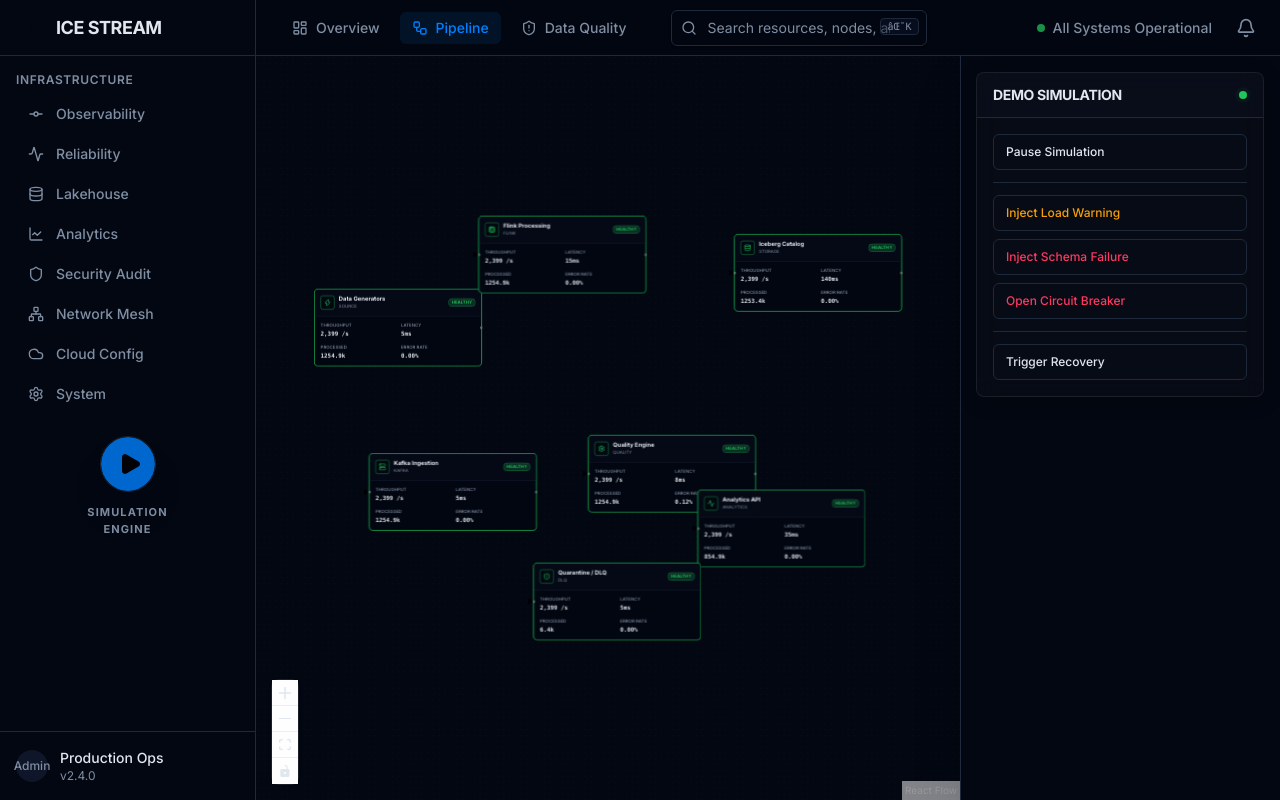
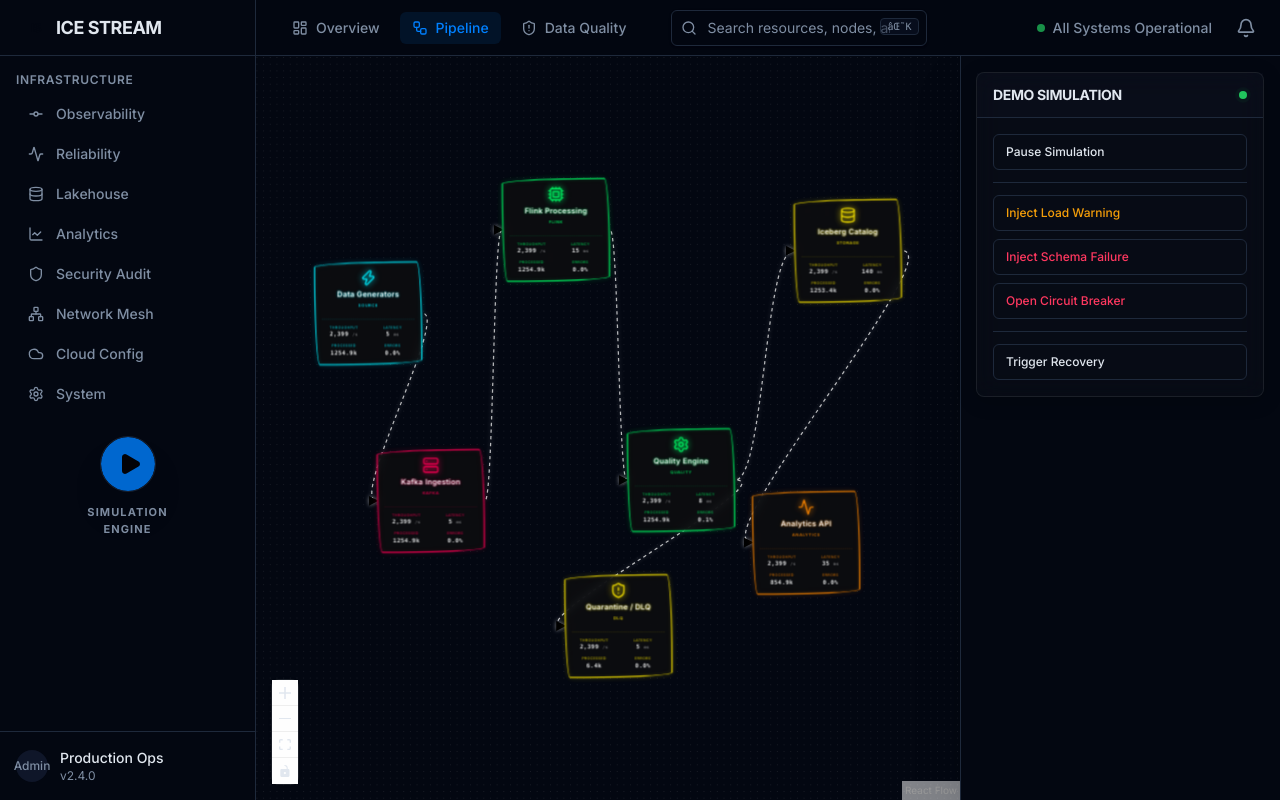
Before and after one commit to sanika-mankar/Ice-stream-lakehouse-observability, a React (Vite) app in the folder frontend/: page /pipeline in a window 1280 px wide. Built offline with nearby package versions, Linux system fonts and the light colour scheme.

Commit message:
refactor(pipeline): update node styles to neon aesthetic

```diff
--- a/frontend/src/components/pipeline/CustomEdge.tsx
+++ b/frontend/src/components/pipeline/CustomEdge.tsx
@@ -43,11 +43,12 @@
         markerEnd={`url(#arrow-${edgeState})`}
         style={{
           ...style,
-          strokeWidth: 2,
-          stroke: isFlowing ? strokeColor : 'hsl(var(--border))',
-          strokeDasharray: isFlowing ? '5 5' : '0',
+          strokeWidth: 3,
+          stroke: isFlowing ? 'rgba(255,255,255,0.7)' : 'rgba(255,255,255,0.2)',
+          strokeDasharray: isFlowing ? '8 8' : '0',
           animation: isFlowing ? `dashdraw ${animationSpeed} linear infinite` : 'none',
           opacity: edgeState === 'CIRCUIT_BREAKER_OPEN' ? 0.3 : 1,
+          filter: 'drop-shadow(0 0 5px rgba(255,255,255,0.5))',
         }}
         className="react-flow__edge-path transition-all duration-300"
       />
@@ -55,7 +56,7 @@
       {/* Invisible thicker edge for easier clicking/hovering */}
       <BaseEdge
         path={edgePath}
-        style={{ strokeWidth: 20, stroke: 'transparent' }}
+        style={{ strokeWidth: 24, stroke: 'transparent' }}
         className="react-flow__edge-interaction"
       />
 
--- a/frontend/src/components/pipeline/CustomNode.tsx
+++ b/frontend/src/components/pipeline/CustomNode.tsx
@@ -7,63 +7,70 @@
 
 export function CustomNode({ data, selected }: NodeProps<Node<PipelineNodeData>>) {
   const Icon = getIcon(data.type);
+  const theme = getThemeColor(data.type);
 
-  const isHealthy = data.status === 'HEALTHY' || data.status === 'RECOVERING';
+  const isCritical = data.status === 'CRITICAL' || data.status === 'QUARANTINED' || data.status === 'CIRCUIT_BREAKER_OPEN';
   const isWarning = data.status === 'WARNING' || data.status === 'DEGRADED';
-  const isCritical = data.status === 'CRITICAL' || data.status === 'QUARANTINED' || data.status === 'CIRCUIT_BREAKER_OPEN';
 
-  const borderColor = isHealthy ? 'border-status-healthy'
-    : isWarning ? 'border-status-warning'
-    : isCritical ? 'border-status-critical'
-    : 'border-border';
-
-  const glowColor = isHealthy ? 'shadow-[0_0_15px_rgba(34,197,94,0.3)]'
-    : isWarning ? 'shadow-[0_0_15px_rgba(234,179,8,0.3)]'
-    : isCritical ? 'shadow-[0_0_15px_rgba(239,68,68,0.3)]'
-    : '';
+  // Wavy, hand-drawn border radius
+  const handDrawnBorder = {
+    borderRadius: '255px 15px 225px 15px/15px 225px 15px 255px',
+  };
 
   return (
-    <div className={cn(
-      "w-[460px] rounded-xl border-2 bg-card/90 backdrop-blur transition-all duration-300",
-      selected ? "ring-2 ring-primary ring-offset-2 ring-offset-background" : "",
-      borderColor,
-      isCritical ? 'animate-pulse' : '',
-      selected || isCritical || isWarning ? glowColor : ''
-    )}>
-      {/* Node Header */}
-      <div className="flex items-center justify-between p-4 border-b border-border bg-muted/20">
-        <div className="flex items-center gap-3">
-          <div className={cn("p-2 rounded-md bg-background border", borderColor)}>
-            <Icon className={cn("w-5 h-5",
-              isHealthy ? "text-status-healthy" : isWarning ? "text-status-warning" : "text-status-critical"
-            )} />
+    <div
+      className={cn(
+        "w-[260px] p-4 bg-[#111111]/80 backdrop-blur-sm border-[3px] transition-all duration-300 group flex flex-col gap-4",
+        isCritical ? 'animate-pulse' : '',
+        selected ? 'opacity-100 scale-105' : 'opacity-90'
+      )}
+      style={{
+        ...handDrawnBorder,
+        borderColor: theme.color,
+        boxShadow: `0 0 15px ${theme.color}33, inset 0 0 10px ${theme.color}22`,
+      }}
+    >
+      {/* Header section with Icon & Title */}
+      <div className="flex flex-col items-center justify-center gap-2 text-center relative z-10">
+        <Icon
+          className="w-10 h-10 transition-transform duration-300 group-hover:scale-110"
+          style={{ color: theme.color, filter: `drop-shadow(0 0 8px ${theme.color})` }}
+        />
+        <div>
+          <h3 className="font-semibold text-lg leading-tight tracking-wide" style={{ color: '#ffffff', textShadow: `0 0 5px ${theme.color}` }}>
+            {data.label}
+          </h3>
+          <span className="text-[10px] font-bold uppercase tracking-widest opacity-80" style={{ color: theme.color }}>
+            {data.type}
+          </span>
+        </div>
+
+        {/* Status indicator (if not healthy) */}
+        {(isCritical || isWarning) && (
+          <div className="absolute -top-6 -right-2">
+            <StatusBadge status={data.isCircuitOpen ? 'CIRCUIT_BREAKER_OPEN' : data.status} className="text-[9px] px-2 py-0.5" />
           </div>
-          <div>
-            <h3 className="font-bold text-base leading-none">{data.label}</h3>
-            <span className="text-xs text-muted-foreground uppercase">{data.type}</span>
-          </div>
-        </div>
-        <StatusBadge status={data.isCircuitOpen ? 'CIRCUIT_BREAKER_OPEN' : data.status} className="text-xs px-2 py-0.5" />
+        )}
       </div>
 
-      {/* Node Metrics */}
-      <div className="p-4 grid grid-cols-2 gap-4 text-sm">
-        <div className="flex flex-col">
-          <span className="text-muted-foreground mb-1 text-xs uppercase font-medium">Throughput</span>
-          <span className="font-semibold font-mono text-base">{data.metrics.throughput.toLocaleString()} /s</span>
+      {/* Metrics Section - styled as a simple grid */}
+      <div className="grid grid-cols-2 gap-3 mt-2 border-t border-dashed pt-3" style={{ borderColor: `${theme.color}66` }}>
+        <div className="flex flex-col items-center">
+          <span className="text-[9px] uppercase font-bold tracking-wider opacity-60" style={{ color: theme.color }}>Throughput</span>
+          <span className="font-mono text-sm font-bold text-white tracking-wider">{data.metrics.throughput.toLocaleString()} <span className="text-[10px] opacity-50">/s</span></span>
         </div>
-        <div className="flex flex-col">
-          <span className="text-muted-foreground mb-1 text-xs uppercase font-medium">Latency</span>
-          <span className="font-semibold font-mono text-base">{data.metrics.latency}ms</span>
+        <div className="flex flex-col items-center">
+          <span className="text-[9px] uppercase font-bold tracking-wider opacity-60" style={{ color: theme.color }}>Latency</span>
+          <span className="font-mono text-sm font-bold text-white tracking-wider">{data.metrics.latency} <span className="text-[10px] opacity-50">ms</span></span>
         </div>
-        <div className="flex flex-col">
-          <span className="text-muted-foreground mb-1 text-xs uppercase font-medium">Processed</span>
-          <span className="font-semibold font-mono text-base">{(data.metrics.processed / 1000).toFixed(1)}k</span>
+        <div className="flex flex-col items-center">
+          <span className="text-[9px] uppercase font-bold tracking-wider opacity-60" style={{ color: theme.color }}>Processed</span>
+          <span className="font-mono text-sm font-bold text-white tracking-wider">{(data.metrics.processed / 1000).toFixed(1)}k</span>
         </div>
-        <div className="flex flex-col">
-          <span className="text-muted-foreground mb-1 text-xs uppercase font-medium">Error Rate</span>
-          <span className={cn("font-semibold font-mono text-base", data.metrics.errorRate > 5 ? "text-status-critical" : "")}>
-            {data.metrics.errorRate.toFixed(2)}%
+        <div className="flex flex-col items-center">
+          <span className="text-[9px] uppercase font-bold tracking-wider opacity-60" style={{ color: theme.color }}>Errors</span>
+          <span className="font-mono text-sm font-bold text-white tracking-wider">
+            {data.metrics.errorRate.toFixed(1)}%
           </span>
         </div>
       </div>
@@ -73,18 +80,31 @@
         <Handle
           type="target"
           position={Position.Left}
-          className={cn("w-3 h-3 border-2 border-background", borderColor)}
+          className="w-1.5 h-1.5 opacity-0" // Hide default handles, CustomEdge will draw to it
         />
       )}
       {data.type !== 'analytics' && data.type !== 'dlq' && (
         <Handle
           type="source"
           position={Position.Right}
-          className={cn("w-3 h-3 border-2 border-background", borderColor)}
+          className="w-1.5 h-1.5 opacity-0"
         />
       )}
     </div>
   );
+}
+
+function getThemeColor(type: string): { name: string; color: string } {
+  switch (type) {
+    case 'source': return { name: 'collect', color: '#00f0ff' }; // Cyan
+    case 'kafka': return { name: 'ingest', color: '#ff0055' }; // Pink
+    case 'flink':
+    case 'quality': return { name: 'compute', color: '#00ff66' }; // Green
+    case 'storage':
+    case 'dlq': return { name: 'store', color: '#ffea00' }; // Yellow
+    case 'analytics': return { name: 'consume', color: '#ff8800' }; // Orange
+    default: return { name: 'default', color: '#ffffff' };
+  }
 }
 
 function getIcon(type: string) {
```
